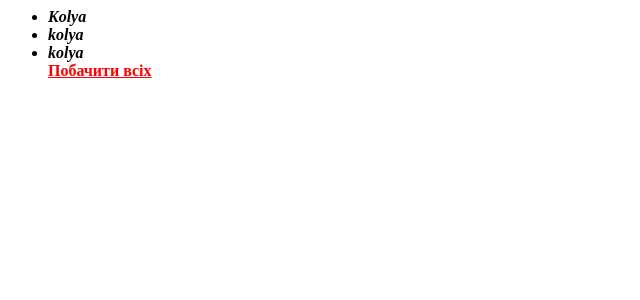
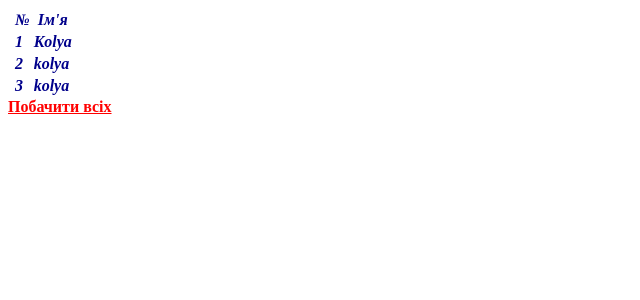
Before and after one commit to kolyayavetskiy/webform1, a PHP site: page /find.php in a window 1280 px wide. Shown: the top 300 px of the page, without its empty margins (0-640 px from the left). Run offline with PHP 8.4, Linux system fonts and the light colour scheme; data comes from the database, SQL or seed files in the repository; data that the repository does not hold is empty.

Commit message:
improved style

```diff
--- a/allUsers.css
+++ b/allUsers.css
@@ -1,5 +1,5 @@
 form{
-    margin-top: 5%;
+    margin-top: 1%;
     margin-left: 10%;
     margin-right: 10%;
     padding-bottom: 5%;
--- a/allUsers.html
+++ b/allUsers.html
@@ -11,7 +11,7 @@
 </head>
 <body>
 
-<nav class="navbar navbar-expand-lg navbar-light bg-light">
+<nav class="navbar navbar-expand-lg navbar-dark bg-dark">
     <button class="navbar-toggler navbar-toggler-right" type="button" data-toggle="collapse" data-target="#navbarTogglerDemo02" aria-controls="navbarTogglerDemo02" aria-expanded="false" aria-label="Toggle navigation">
         <span class="navbar-toggler-icon"></span>
     </button>
--- a/find.php
+++ b/find.php
@@ -4,32 +4,51 @@
 $mysqli = new mysqli('localhost', 'root', '','webform');
         $searchName =$_POST["search"];
         $query = "SELECT json_data FROM users WHERE json_data LIKE '%$searchName%'";
+        $result = $mysqli->query($query)->fetch_all(MYSQLI_ASSOC);
+        $countOfPeople = 0;?>
+<link href="form.css" rel="stylesheet" type="text/css"/>
+<table class="table" id="fullUsersTable">
 
-        echo '<ul>';
-        $result = $mysqli->query($query)->fetch_all(MYSQLI_ASSOC);
-        //var_dump($result);
-        $countOfPeople = 0;
+    <thead>
+    <tr>
+        <th></th>
+        <th>№</th>
+        <th>Ім'я</th>
+    </tr>
+    </thead>
+        <?php
         foreach ($result as $key => $value){
             $decoded = json_decode($value['json_data']);
             ?>
-            <li onclick = 'fill ("<?php echo $decoded->name; ?>")'>
+
                 <i><b>
-                    <?php echo $decoded->name; ?>
+                        <tbody>
+                        <tr>
+                            <th scope="row"><?php $key ?></th>
+                            <td><?php echo $key+1; ?></td>
+                            <td><?php echo $decoded->name; ?></td>
+                        </tr>
+                        </tbody>
                     </b></i>
-            </li>
+
             <?php
             $countOfPeople++;
             if ($countOfPeople < 3){
                 continue;
             }
             ?>
-            <link href="form.css" rel="stylesheet" type="text/css"/>
-<a href = "allUsers.html" id = "allUsers">Побачити всіх</a>
+
+
 <?php
             break;
         }
-
-
 $mysqli->close();
 ?>
-</ul>
+</table>
+<?php
+if ($key+1 >= 3){
+    ?>
+    <a href = "allUsers.html" id = "allUsers">Побачити всіх</a>
+    <?php
+}
+?>
--- a/form.css
+++ b/form.css
@@ -67,3 +67,13 @@ form {
     color: red;
     font-weight: bold;
 }
+td {
+    color: darkblue;
+    font-weight: bold;
+    font-style: italic;
+}
+tr {
+    color: darkblue;
+    font-style: italic;
+    font-weight: bold;
+}
--- a/form.html
+++ b/form.html
@@ -10,7 +10,7 @@
     <link rel="stylesheet" href="https://stackpath.bootstrapcdn.com/bootstrap/4.5.0/css/bootstrap.min.css" integrity="sha384-9aIt2nRpC12Uk9gS9baDl411NQApFmC26EwAOH8WgZl5MYYxFfc+NcPb1dKGj7Sk" crossorigin="anonymous">
 </head>
 <body>
-<nav class="navbar navbar-expand-lg navbar-light bg-light">
+<nav class="navbar navbar-expand-lg navbar-dark bg-dark">
     <button class="navbar-toggler navbar-toggler-right" type="button" data-toggle="collapse" data-target="#navbarTogglerDemo02" aria-controls="navbarTogglerDemo02" aria-expanded="false" aria-label="Toggle navigation">
         <span class="navbar-toggler-icon"></span>
     </button>
@@ -44,7 +44,7 @@
 
     <div>
         <form method="post" id="search_form" action="">
-            <input type="text" class="form-control" id="search" name="search" placeholder="Введіть ім'я"/><br>
+            <input type="text" class="form-control" id="search" name="search" placeholder="Введіть ім'я"/>
             <div id="display"></div>
         </form>
     </div>
--- a/main_page.html
+++ b/main_page.html
@@ -12,7 +12,7 @@
     <script src="https://cdn.jsdelivr.net/npm/popper.js@1.16.1/dist/umd/popper.min.js" integrity="sha384-9/reFTGAW83EW2RDu2S0VKaIzap3H66lZH81PoYlFhbGU+6BZp6G7niu735Sk7lN" crossorigin="anonymous"></script>
 </head>
 <body>
-    <nav class="navbar navbar-expand-lg navbar-light bg-light">
+    <nav class="navbar navbar-expand-lg navbar-dark bg-dark">
         <button class="navbar-toggler navbar-toggler-right" type="button" data-toggle="collapse" data-target="#navbarTogglerDemo02" aria-controls="navbarTogglerDemo02" aria-expanded="false" aria-label="Toggle navigation">
             <span class="navbar-toggler-icon"></span>
         </button>
```
Also changed, not shown: all.php (+14 -4 lines), allUsers.php (+18 -8 lines).
